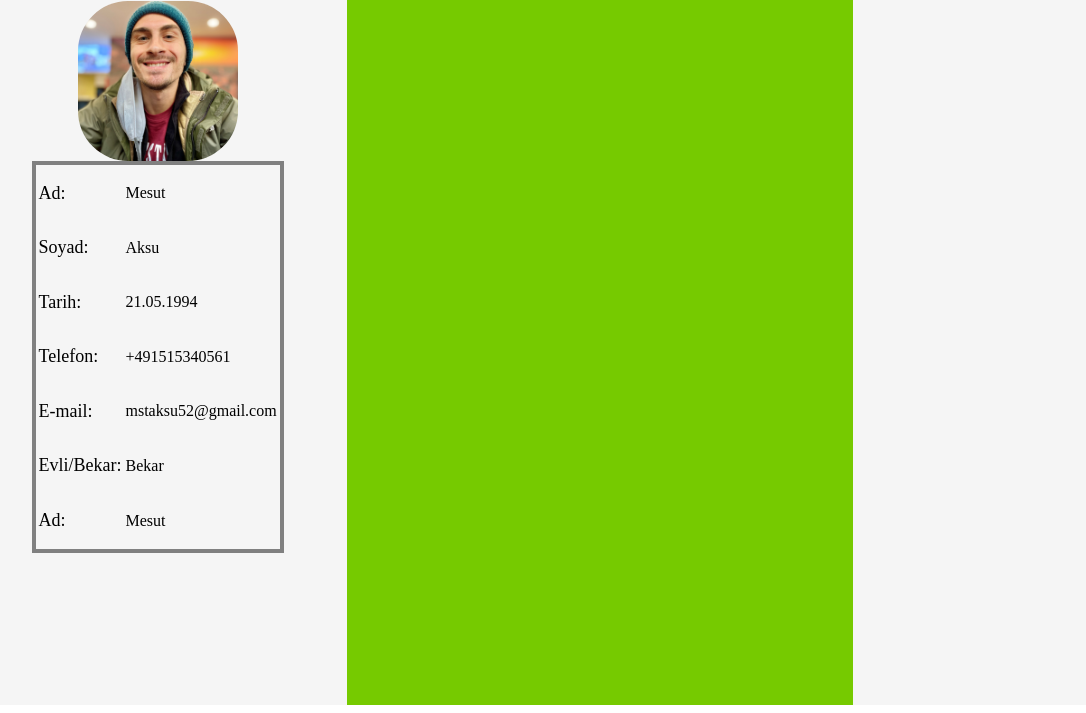
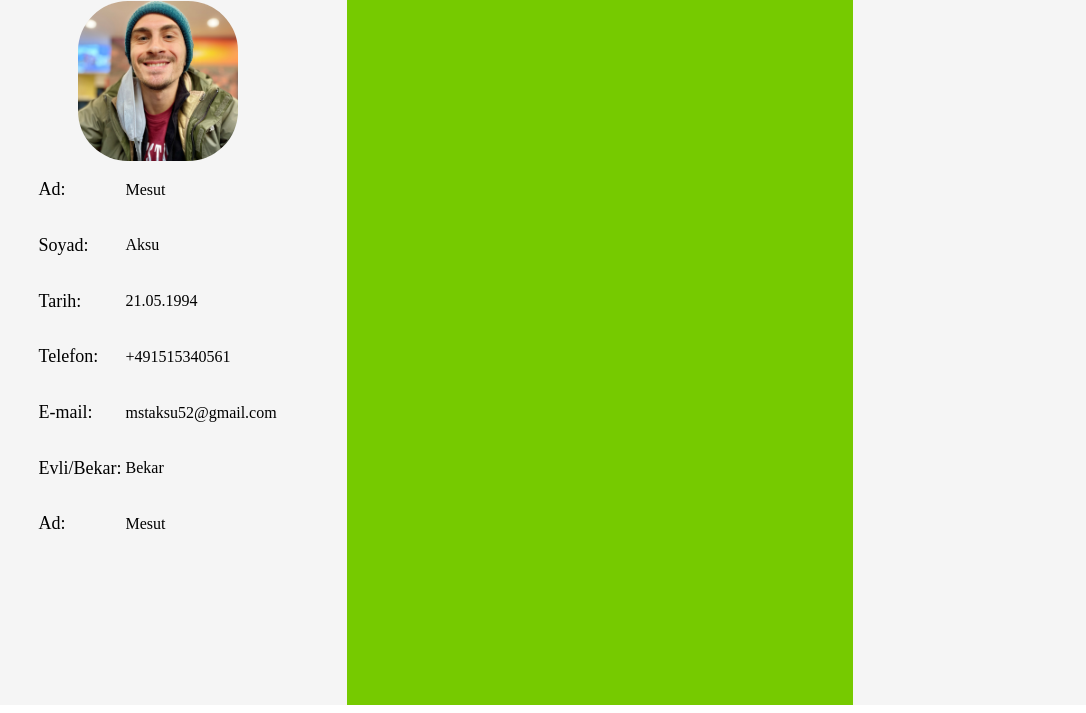
Before and after one commit to mmesutaksu/CV, a plain HTML site: page index.html in a window 1280 px wide. Shown: the part 87-800 px from the top of the page, without its empty margins (40-1126 px from the left). Drawn offline with Linux system fonts and the light colour scheme.

Commit message:
güncelleme

```diff
--- a/assets/css/style.css
+++ b/assets/css/style.css
@@ -23,8 +23,6 @@
   text-align: center;
 }
 .tablo1 {
-  border: 4px solid grey;
-
   width: 30%;
   height: 50%;
   margin-left: auto;
```
